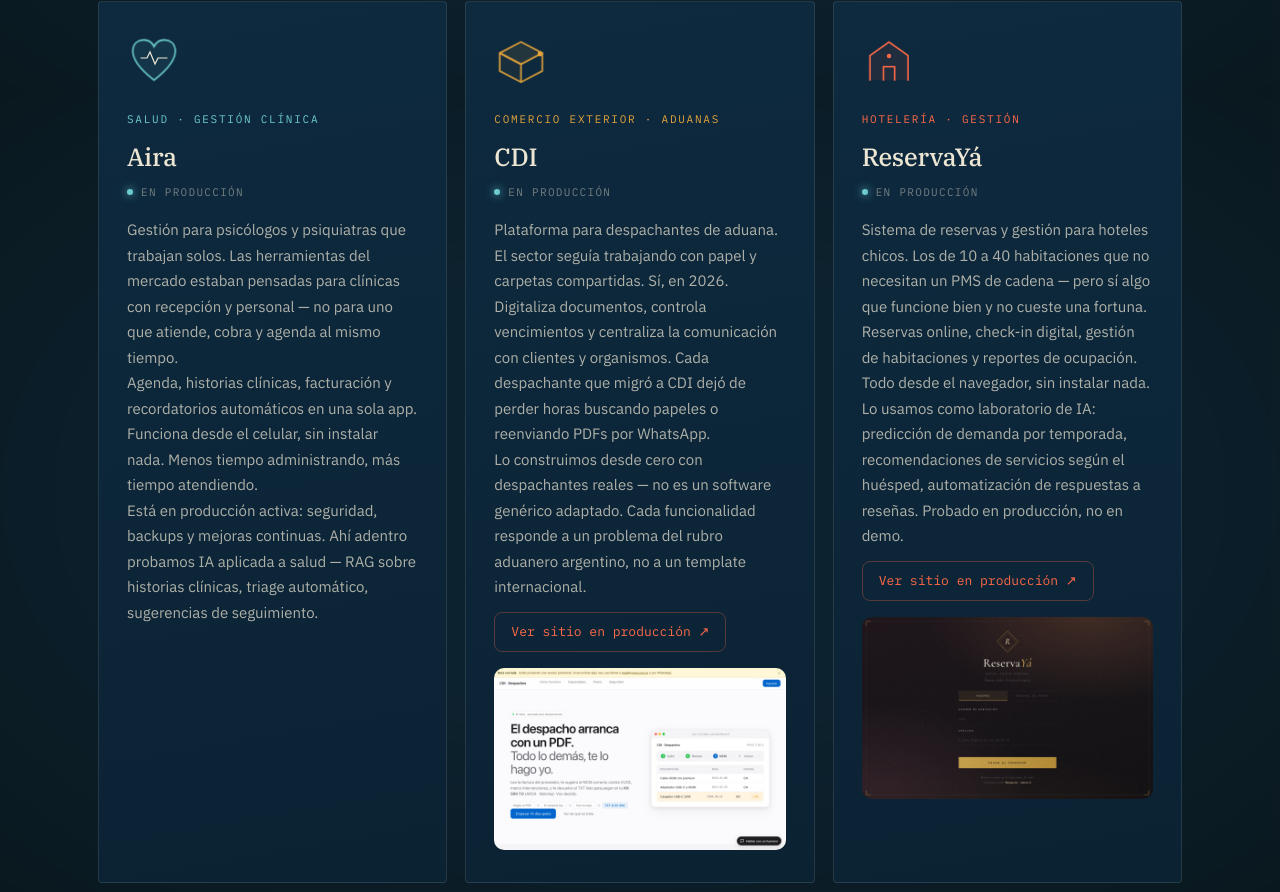
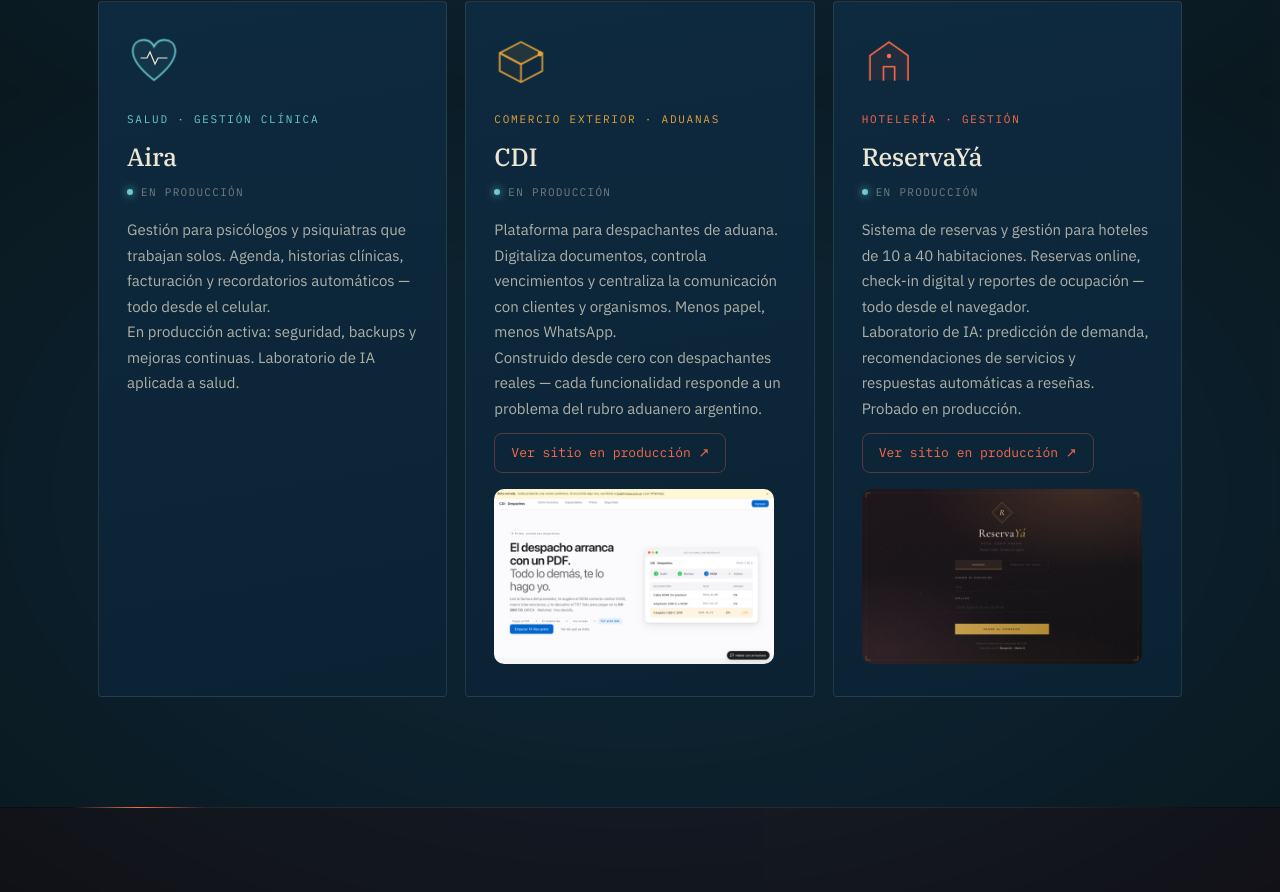
Before and after one commit to Memu007/ynera2, a website: page index.html in a window 1280 px wide. Shown: the part 2308-3200 px from the top of the page. Drawn offline with Linux system fonts and the light colour scheme.

Commit message:
Productos: achica tarjetas — texto mas conciso y screenshots max 280x180px

```diff
--- a/index.html
+++ b/index.html
@@ -241,7 +241,7 @@ section{padding:110px 0;position:relative}
 .prod:hover .organ-beat{animation-duration:1.1s}
 .prod-link{display:inline-flex;align-items:center;gap:6px;font-family:var(--mono);font-size:13px;color:var(--coral);text-decoration:none;margin-top:12px;padding:8px 16px;border:1px solid rgba(255,106,72,.3);border-radius:8px;transition:background .2s,border-color .2s}
 .prod-link:hover{background:rgba(255,106,72,.08);border-color:var(--coral)}
-.prod-shot{width:100%;height:auto;border-radius:10px;margin-top:16px;border:1px solid var(--ink-15);display:block}
+.prod-shot{width:100%;max-width:280px;height:auto;max-height:180px;object-fit:cover;border-radius:10px;margin-top:16px;border:1px solid var(--ink-15);display:block}
 
 /* ── founders ── */
 .founders-lamina{position:relative;max-width:500px;margin:0 auto 56px;padding:0 10px}
@@ -571,9 +571,8 @@ body.scrolling *,body.scrolling *::before,body.scrolling *::after{animation-play
         <span class="prod-tag">Salud · Gestión clínica</span>
         <h3>Aira</h3>
         <span class="prod-live"><i></i> en producción</span>
-        <p>Gestión para psicólogos y psiquiatras que trabajan solos. Las herramientas del mercado estaban pensadas para clínicas con recepción y personal — no para uno que atiende, cobra y agenda al mismo tiempo.</p>
-        <p>Agenda, historias clínicas, facturación y recordatorios automáticos en una sola app. Funciona desde el celular, sin instalar nada. Menos tiempo administrando, más tiempo atendiendo.</p>
-        <p>Está en producción activa: seguridad, backups y mejoras continuas. Ahí adentro probamos IA aplicada a salud — RAG sobre historias clínicas, triage automático, sugerencias de seguimiento.</p>
+        <p>Gestión para psicólogos y psiquiatras que trabajan solos. Agenda, historias clínicas, facturación y recordatorios automáticos — todo desde el celular.</p>
+        <p>En producción activa: seguridad, backups y mejoras continuas. Laboratorio de IA aplicada a salud.</p>
         </div>
       </article>
       <article class="prod reveal d2" style="--pc:#E2A33B">
@@ -591,9 +590,8 @@ body.scrolling *,body.scrolling *::before,body.scrolling *::after{animation-play
         <span class="prod-tag">Comercio exterior · Aduanas</span>
         <h3>CDI</h3>
         <span class="prod-live"><i></i> en producción</span>
-        <p>Plataforma para despachantes de aduana. El sector seguía trabajando con papel y carpetas compartidas. Sí, en 2026.</p>
-        <p>Digitaliza documentos, controla vencimientos y centraliza la comunicación con clientes y organismos. Cada despachante que migró a CDI dejó de perder horas buscando papeles o reenviando PDFs por WhatsApp.</p>
-        <p>Lo construimos desde cero con despachantes reales — no es un software genérico adaptado. Cada funcionalidad responde a un problema del rubro aduanero argentino, no a un template internacional.</p>
+        <p>Plataforma para despachantes de aduana. Digitaliza documentos, controla vencimientos y centraliza la comunicación con clientes y organismos. Menos papel, menos WhatsApp.</p>
+        <p>Construido desde cero con despachantes reales — cada funcionalidad responde a un problema del rubro aduanero argentino.</p>
         <a class="prod-link" href="https://cdi-production.up.railway.app" target="_blank" rel="noopener">Ver sitio en producción ↗</a>
         <img class="prod-shot" src="cdi-preview.jpg" alt="Captura de CDI en producción" loading="lazy" width="640" height="400">
         </div>
@@ -612,9 +610,8 @@ body.scrolling *,body.scrolling *::before,body.scrolling *::after{animation-play
         <span class="prod-tag">Hotelería · Gestión</span>
         <h3>ReservaYá</h3>
         <span class="prod-live"><i></i> en producción</span>
-        <p>Sistema de reservas y gestión para hoteles chicos. Los de 10 a 40 habitaciones que no necesitan un PMS de cadena — pero sí algo que funcione bien y no cueste una fortuna.</p>
-        <p>Reservas online, check-in digital, gestión de habitaciones y reportes de ocupación. Todo desde el navegador, sin instalar nada.</p>
-        <p>Lo usamos como laboratorio de IA: predicción de demanda por temporada, recomendaciones de servicios según el huésped, automatización de respuestas a reseñas. Probado en producción, no en demo.</p>
+        <p>Sistema de reservas y gestión para hoteles de 10 a 40 habitaciones. Reservas online, check-in digital y reportes de ocupación — todo desde el navegador.</p>
+        <p>Laboratorio de IA: predicción de demanda, recomendaciones de servicios y respuestas automáticas a reseñas. Probado en producción.</p>
         <a class="prod-link" href="https://reservasya-ynera-production.up.railway.app" target="_blank" rel="noopener">Ver sitio en producción ↗</a>
         <img class="prod-shot" src="reservaya-preview.jpg" alt="Captura de ReservaYá en producción" loading="lazy" width="640" height="400">
         </div>
```
